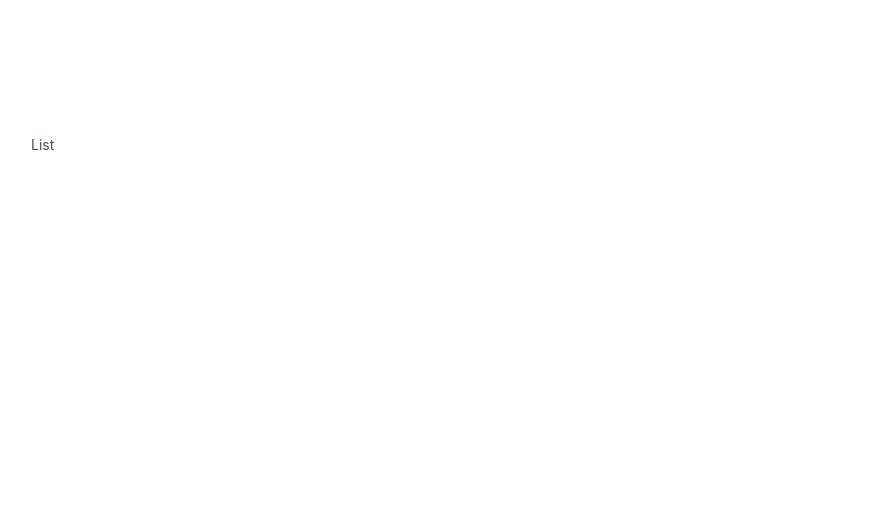
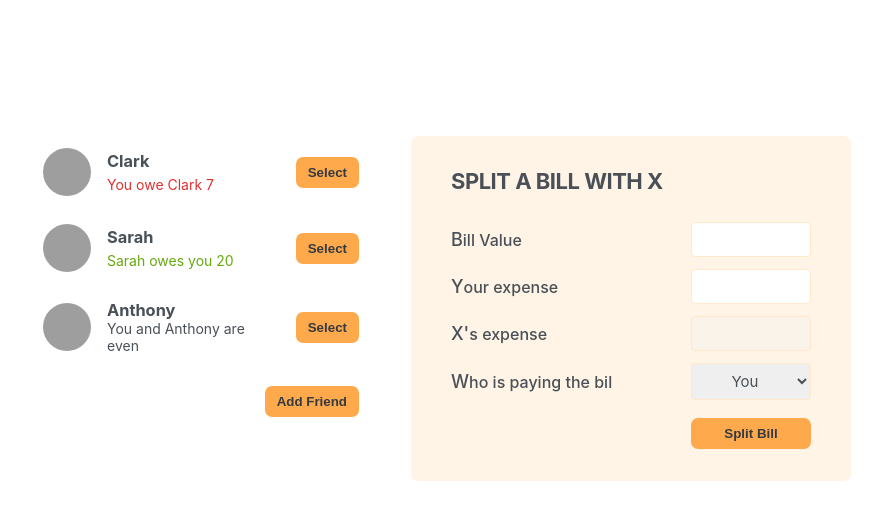
Before and after one commit to abdGhost/eat-n-split-react, a React (Create React App) app: page / in a window 1280 px wide. Shown: the top 520 px of the page, without its empty margins (199-1081 px from the left). Built offline with nearby package versions, Linux system fonts and the light colour scheme; grey boxes are pictures that could not be loaded.

Commit message:
added show add friend component

```diff
--- a/src/App.js
+++ b/src/App.js
@@ -1,3 +1,5 @@
+import { useState } from "react";
+
 const initialFriends = [
   {
     id: 118836,
@@ -20,16 +22,105 @@
 ];
 
 export default function App() {
+  const [showAddFriend, setShowAddFriend] = useState(false);
+
+  function handleShowAddFriend() {
+    setShowAddFriend((show) => !show);
+  }
   return (
     <div className="app">
       <div className="sidebar">
         {" "}
         <FriendList />
+        {showAddFriend && <FormAddFriend />}
+        <Button onClick={handleShowAddFriend}>
+          {showAddFriend ? "Close" : "Add Friend"}
+        </Button>
       </div>
+      <FormSplitBill />
     </div>
   );
 }
 
+function Button({ children, onClick }) {
+  return (
+    <button className="button" onClick={onClick}>
+      {children}
+    </button>
+  );
+}
+
 function FriendList() {
-  return <ul>List</ul>;
+  const friends = initialFriends;
+  return (
+    <ul>
+      {friends.map((friend) => (
+        <Friend friend={friend} key={friend.id} />
+      ))}
+    </ul>
+  );
 }
+
+function Friend({ friend }) {
+  return (
+    <li>
+      <img src={friend.image} alt={friend.name} />
+      <h3>{friend.name}</h3>
+
+      {friend.balance < 0 && (
+        <p className="red">
+          You owe {friend.name} {Math.abs(friend.balance)}
+        </p>
+      )}
+
+      {friend.balance > 0 && (
+        <p className="green">
+          {friend.name} owes you {Math.abs(friend.balance)}
+        </p>
+      )}
+
+      {friend.balance === 0 && <p>You and {friend.name} are even</p>}
+
+      <Button>Select</Button>
+    </li>
+  );
+}
+
+function FormAddFriend() {
+  return (
+    <form className="form-add-friend">
+      <label>Friend Name</label>
+      <input type="text" />
+
+      <label>Image URL</label>
+      <input type="text" />
+
+      <Button>Add</Button>
+    </form>
+  );
+}
+
+function FormSplitBill() {
+  return (
+    <form className="form-split-bill">
+      <h2>Split a bill with X</h2>
+
+      <label>Bill Value</label>
+      <input type="text" />
+
+      <label>Your expense</label>
+      <input type="text" />
+
+      <label>X's expense</label>
+      <input type="text" disabled />
+
+      <label>Who is paying the bil</label>
+      <select>
+        <option value="user">You</option>
+        <option value="friend">X</option>
+      </select>
+
+      <Button>Split Bill</Button>
+    </form>
+  );
+}
--- a/src/index.css
+++ b/src/index.css
@@ -133,7 +133,7 @@
 
 label::first-letter {
   display: inline-block;
-  margin-right: 4px;
+  /* margin-right: 4px; */
   font-size: 1.8rem;
 }
 
```
Also changed, not shown: 1 other file (tests, documents, lock files or other folders).
